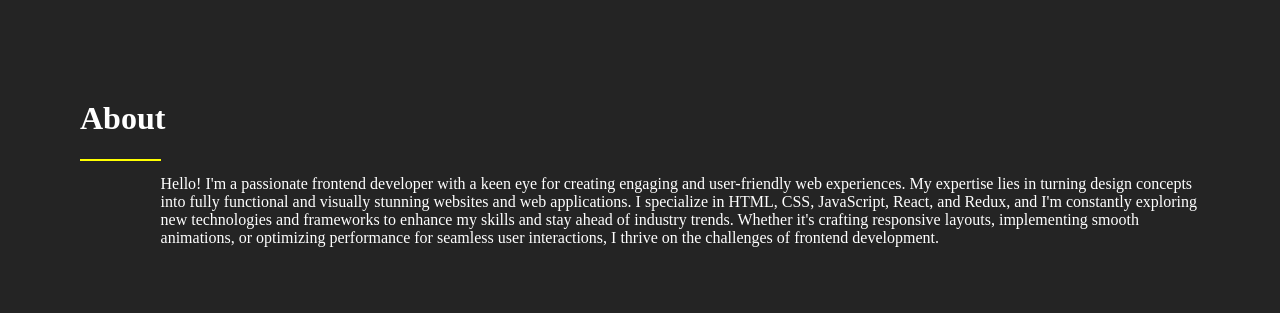
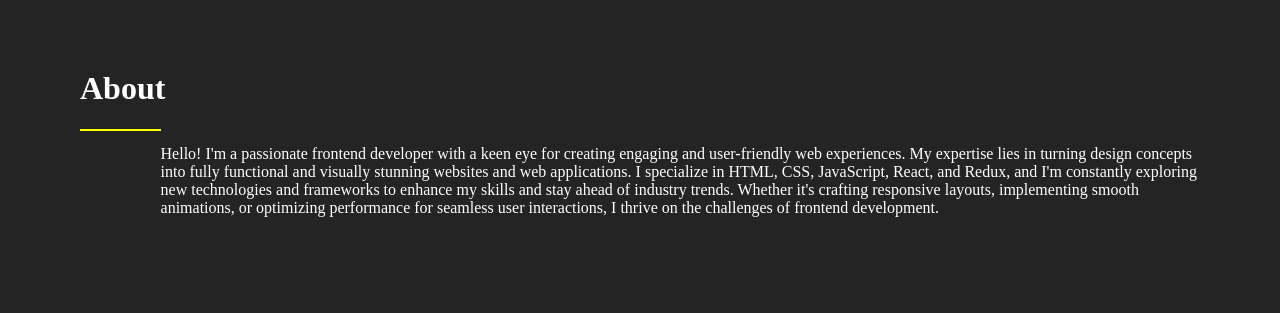
Before and after one commit to aaddaarrsshhP/Portfolio, a React (Vite) app: page / in a window 1280 px wide. Shown: the part 401-714 px from the top of the page. Built offline with nearby package versions, Linux system fonts and the light colour scheme.

Commit message:
Update index.css

```diff
--- a/src/index.css
+++ b/src/index.css
@@ -127,6 +127,9 @@ body{
     height: 100%;
 }
 
+#about-description{
+    margin-top: -30px;
+}
 
 #yellowline{
     width: 290px;
```
